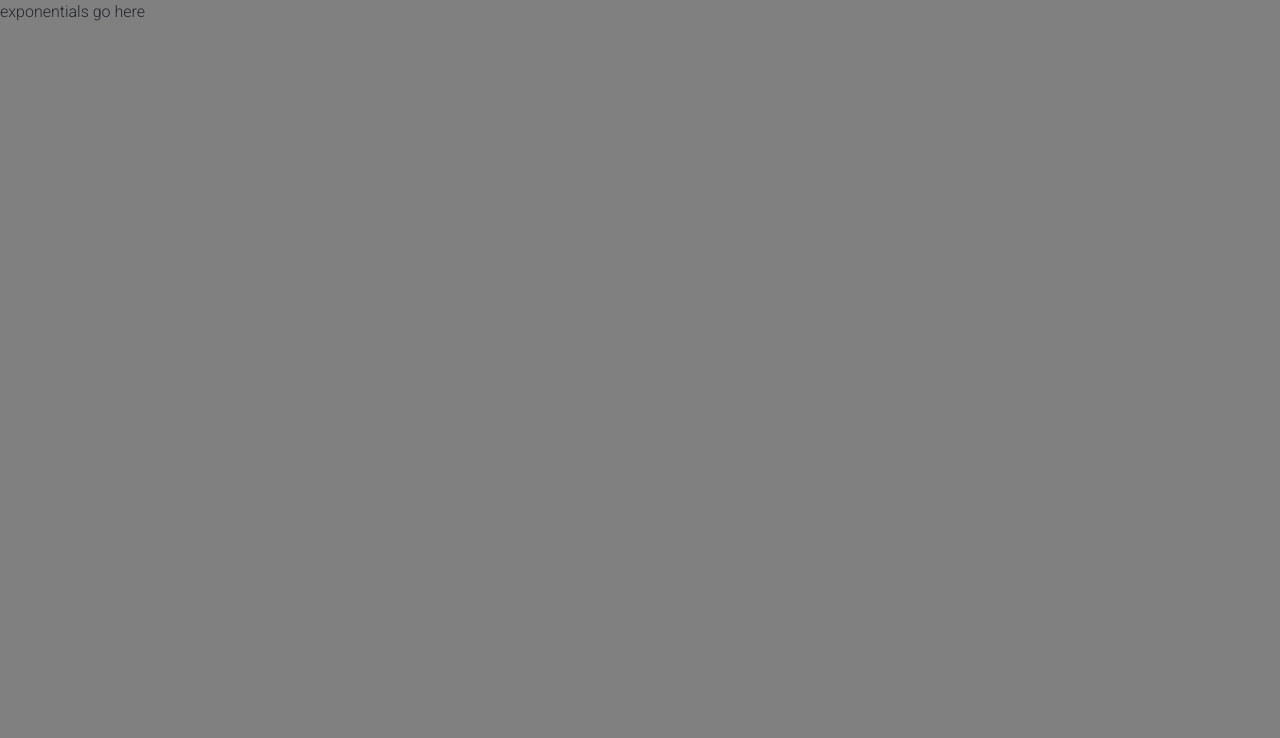
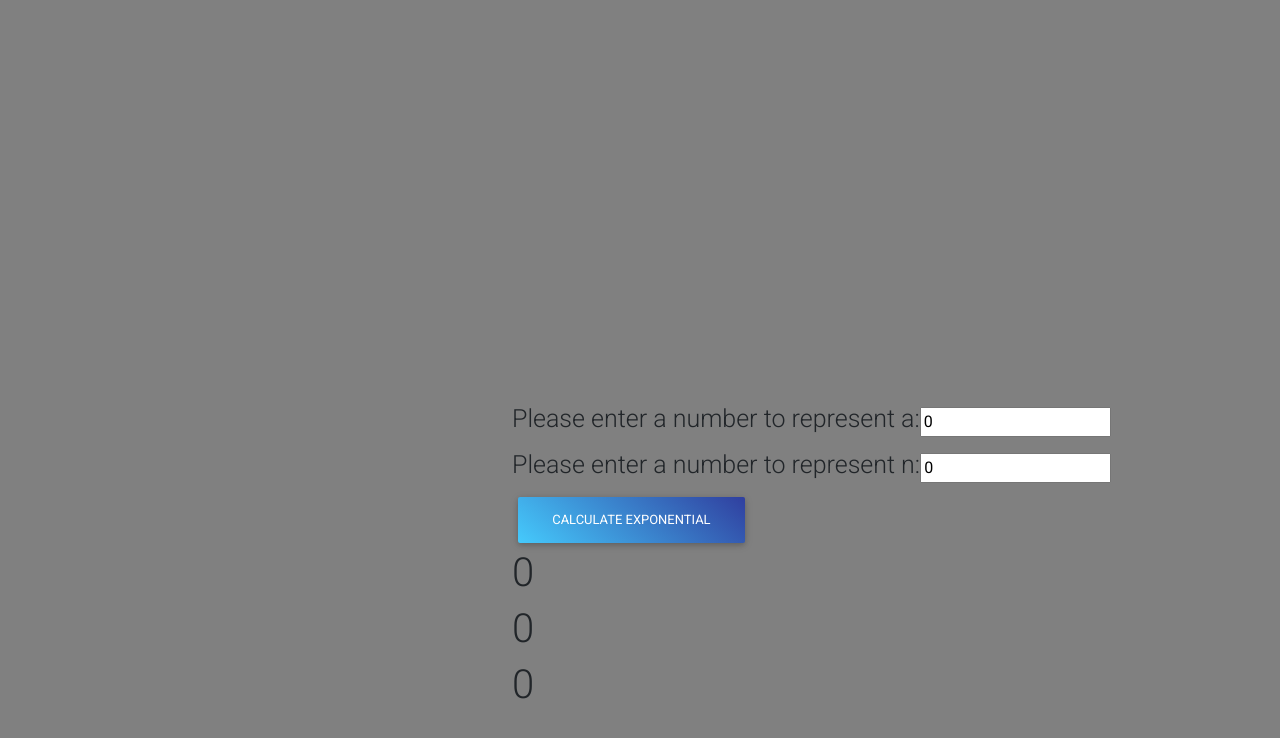
Before and after one commit to guygreenleaf/AlgoAnalysis, a React (Create React App) app: page /exponentials in a window 1280 px wide. Shown: the top 738 px of the page. Built offline with nearby package versions, Linux system fonts and the light colour scheme.

Commit message:
implemented chartjs and recursive exponential algos for analysis

```diff
--- a/package.json
+++ b/package.json
@@ -6,8 +6,10 @@
     "@testing-library/jest-dom": "^5.11.4",
     "@testing-library/react": "^11.1.0",
     "@testing-library/user-event": "^12.1.10",
+    "chart.js": "^2.9.3",
     "mdbreact": "^5.0.1",
     "react": "^17.0.1",
+    "react-chartjs-2": "^2.11.1",
     "react-dom": "^17.0.1",
     "react-hooks": "^1.0.1",
     "react-scripts": "4.0.2",
--- a/src/App.jsx
+++ b/src/App.jsx
@@ -9,6 +9,9 @@ import StatsMode from "./StatsMode";
 import Fibonacci from "./Fibonacci";
 import Exponentials from "./Exponentials";
 import Sorters from "./Sorters";
+import FibonacciStats from './FibonacciStats'
+import ExponentialStats from './ExponentialStats'
+import SorterStats from './SorterStats'
 
 function App() {
   return (
@@ -19,8 +22,11 @@ function App() {
           <Route path="/statsMode" component={StatsMode} exact />
 
           <Route path="/fibonacci" component={Fibonacci} exact />
+          <Route path="/exponentials" component={Exponentials} exact />
 
-          <Route path="/exponentials" component={Exponentials} exact />
+          <Route path="/fibonacciStats" component={FibonacciStats} exact />
+          <Route path="/exponentialStats" component={ExponentialStats} exact />
+          <Route path="/sortersStats" component={SorterStats} exact />
 
           <Route path="/sorters" component={Sorters} exact />
           <Route path="/" component={Landing} />
--- /dev/null
+++ b/src/ExponentialStats.jsx
@@ -0,0 +1,11 @@
+import React from 'react'
+
+function ExponentialStats() {
+    return (
+        <div>
+            efefefefefefefefefefefefefe
+        </div>
+    )
+}
+
+export default ExponentialStats
--- a/src/Exponentials.jsx
+++ b/src/Exponentials.jsx
@@ -1,10 +1,91 @@
-import React from 'react'
+import React, {useState} from 'react'
+import {MDBBtn} from 'mdbreact'
 
 function Exponentials() {
+    const [expoOne, setExpoOne] = useState(0)
+    const [expoTwo, setExpoTwo] = useState(0)
+    const [expoThree, setExpoThree] = useState(0)
+
+
+    const [expParam1, setExpParam1] = useState(0)
+    const [expParam2, setExpParam2] = useState(0)
+
+
+    const exponentialOne = (a, n) => {
+        if(n < 1){
+            return 1
+        }
+        return a * exponentialOne(a, n-1)
+    }
+
+    const exponentialTwo = (a, n) => {
+        if(n < 1){
+            return 1
+        }
+        if(n%2 === 0){
+            return Math.pow(exponentialTwo(a, n/2), 2)
+        }
+        else if(n%2 !== 0){
+            return a * Math.pow(exponentialTwo(a, (n-1)/2), 2)
+        }
+
+    }
+
+    const exponentialThree = (a, n) => {
+        if(n < 1){
+            return 1
+        }
+        if(n%2 === 0){
+            return exponentialThree(a, n/2) * exponentialThree(a, n/2)
+        }
+        if(n%2 !== 0){
+            return a * exponentialThree(a, (n-1)/2) * exponentialThree(a, (n-1)/2)
+        }
+    }
+
+    let handleSubmit = (e) => {
+        e.preventDefault();
+
+        setExpoOne(exponentialOne(expParam1, expParam2))
+        setExpoTwo(exponentialTwo(expParam1, expParam2))
+        setExpoThree(exponentialThree(expParam1, expParam2))
+      };
+
     return (
-        <div>
-            exponentials go here
-        </div>
+
+            <div style={{ marginLeft: "40vw", paddingTop: "50vh" }}>
+      <form onSubmit={handleSubmit}>
+        <label style={{ fontSize: "25px" }}>
+          Please enter a number to represent a:
+        </label>
+        <input
+          type="number"
+          onChange={(e) => setExpParam1(e.target.value)}
+          value={expParam1}
+        />
+
+        <label style={{ fontSize: "25px" }}>
+          Please enter a number to represent n:
+        </label>
+        <input
+          type="number"
+          onChange={(e) => setExpParam2(e.target.value)}
+          value={expParam2}
+        />
+
+        <MDBBtn gradient="blue" style={{ marginRight: "50px" }} type="submit">
+          Calculate Exponential
+        </MDBBtn>
+      </form>
+      <h1>{expoOne}</h1>
+
+      <h1>{expoTwo}</h1>
+
+      <h1>{expoThree}</h1>
+
+
+    </div>
+
     )
 }
 
--- /dev/null
+++ b/src/FibonacciStats.jsx
@@ -0,0 +1,32 @@
+import React, { useState, useEffect } from "react";
+import { Line } from "react-chartjs-2";
+
+function FibonacciStats() {
+  const [chartData, setChartData] = useState({});
+  const chart = () => {
+    setChartData({
+      labels: ["n=1", "n=3", "n=7", "n=8", "n=9"],
+      datasets: [
+        {
+          label: "Fibonacci Asymptotic Complexity",
+          data: [12, 24, 36, 48, 56],
+          backgroundColor: ["rgba(75, 100, 192, 0.6)"],
+          borderWidth: 4,
+        },
+      ],
+    });
+  };
+
+  useEffect(() => {
+    chart();
+  }, []);
+  return (
+    <div style={{ marginLeft: "30vw", paddingTop: "20vh" }}>
+      <div style={{ position: "relative", backgroundColor: "white", height: "500px", width:"900px" }}>
+        <Line data={chartData} options={{responsive: true}} />
+      </div>
+    </div>
+  );
+}
+
+export default FibonacciStats;
--- /dev/null
+++ b/src/SorterStats.jsx
@@ -0,0 +1,11 @@
+import React from 'react'
+
+function SorterStats() {
+    return (
+        <div>
+            etetetetetetetetetetetetetet
+        </div>
+    )
+}
+
+export default SorterStats
--- a/src/StatsMode.jsx
+++ b/src/StatsMode.jsx
@@ -1,10 +1,29 @@
 import React from 'react'
+import {Link} from 'react-router-dom'
+import {MDBBtn} from 'mdbreact'
+import {Scatter} from 'react-chartjs-2'
 
 function StatsMode() {
     return (
-        <div>
+<div style={{ marginLeft: "40vw", paddingTop: "50vh" }}>
+      <Link to="/fibonacciStats">
+      <MDBBtn gradient="blue" style={{ marginRight: "50px" }}>
+        Fibonacci Stats
+      </MDBBtn>
+      </Link>
 
-        </div>
+      <Link to="/exponentialStats">
+      <MDBBtn gradient="blue" style={{ marginRight: "50px" }}>
+        Exponentials Stats
+      </MDBBtn>
+      </Link>
+
+      <Link to="/sortersStats">
+      <MDBBtn gradient="blue" style={{ marginRight: "50px" }}>
+        Sorters Stats
+      </MDBBtn>
+      </Link>
+    </div>
     )
 }
 
```
Also changed, not shown: src/Fibonacci.jsx (+7 -1 lines), 2 other files (tests, documents, lock files or other folders).
